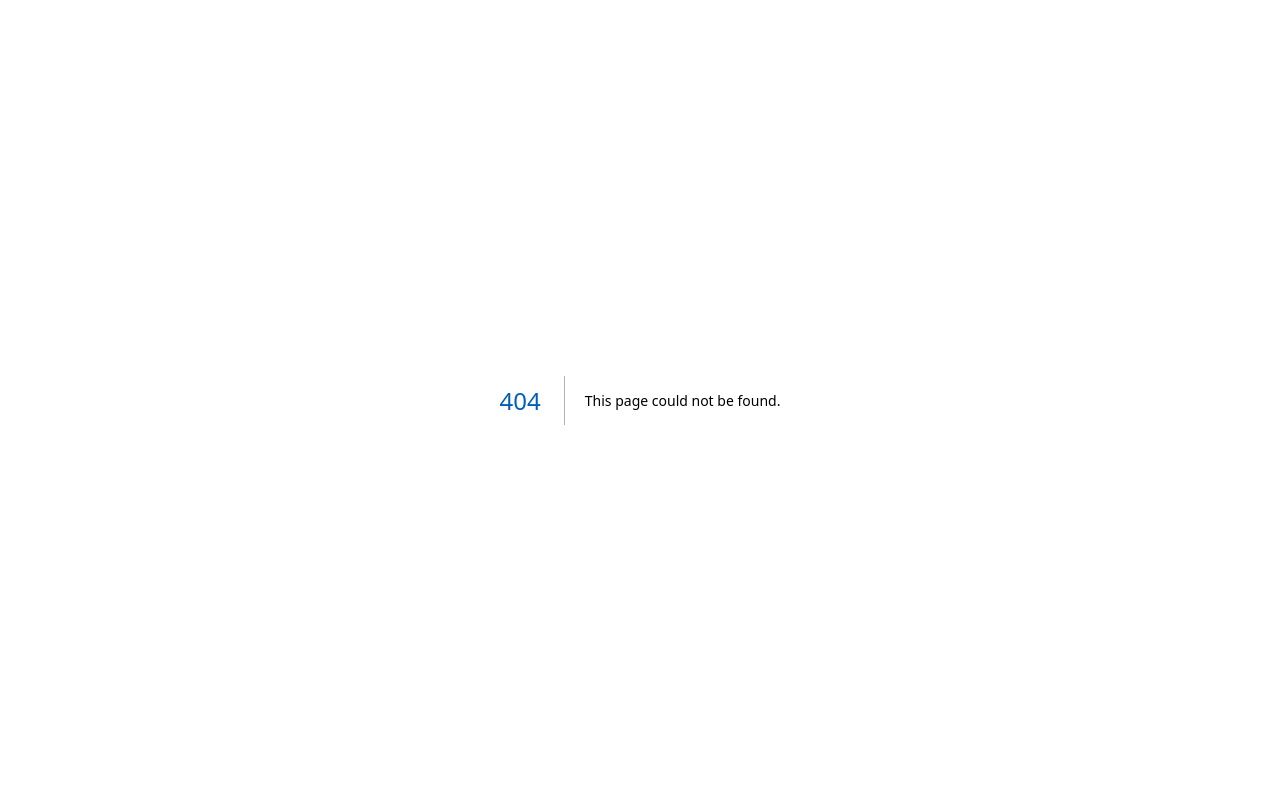
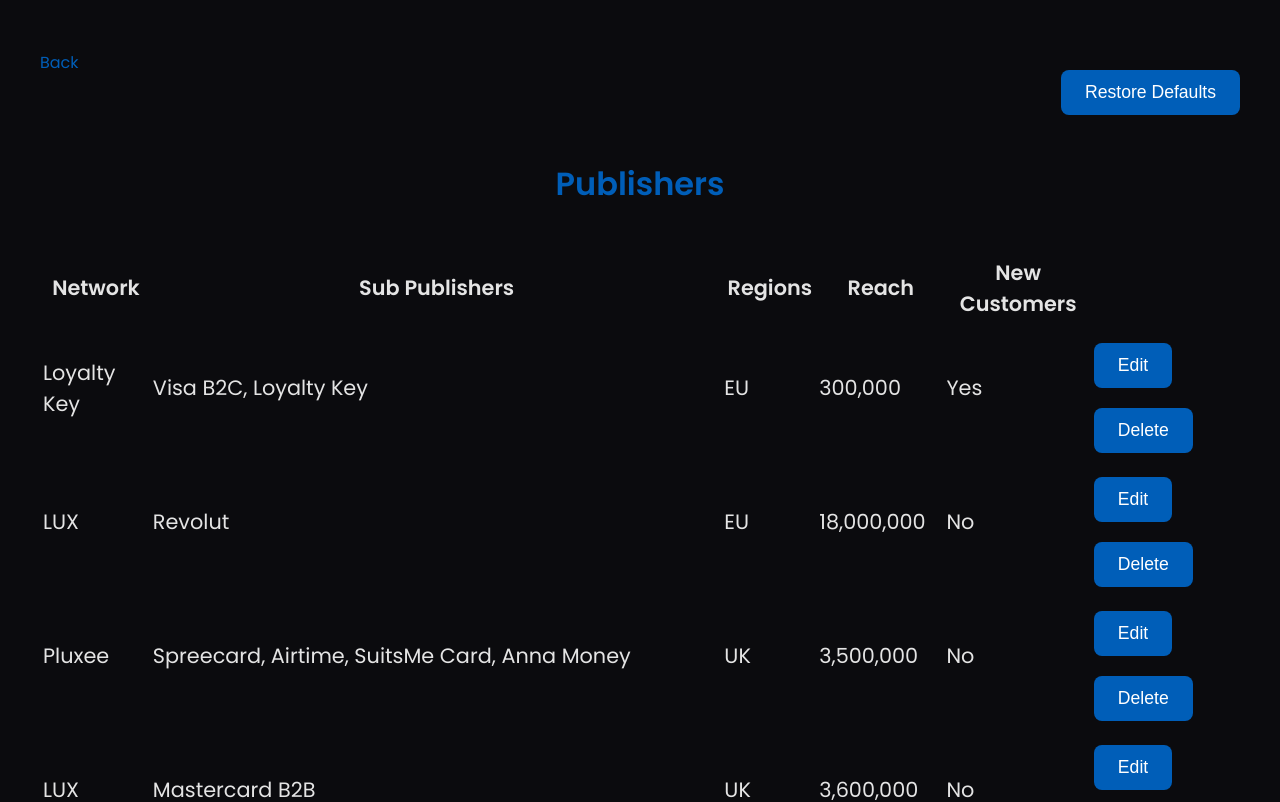
Before and after one commit to TomSumner28/trc-salesgpt-frontend, a Next.js app: page /publishers in a window 1280 px wide. Before the commit this address had no page. Shown: the top 802 px of the page. Built offline with nearby package versions, Linux system fonts and the light colour scheme.

Commit message:
Add publisher manager and auto region reach

```diff
--- /dev/null
+++ b/pages/publishers.js
@@ -0,0 +1,122 @@
+import { useState } from 'react';
+import Head from 'next/head';
+import Link from 'next/link';
+import { usePublishers, DEFAULT_PUBLISHERS } from '../lib/usePublishers';
+
+export default function PublisherAdmin() {
+  const [publishers, setPublishers] = usePublishers();
+  const [editing, setEditing] = useState(null);
+  const [form, setForm] = useState({
+    network: '',
+    sub: '',
+    regions: 'UK',
+    reach: '',
+    newCustomers: false,
+  });
+
+  const resetForm = () => {
+    setEditing(null);
+    setForm({ network: '', sub: '', regions: 'UK', reach: '', newCustomers: false });
+  };
+
+  const startEdit = (p) => {
+    setEditing(p.id);
+    setForm({
+      network: p.network,
+      sub: p.sub,
+      regions: p.regions.join(','),
+      reach: p.reach,
+      newCustomers: p.newCustomers,
+    });
+  };
+
+  const savePublisher = (e) => {
+    e.preventDefault();
+    const regions = form.regions.split(',').map((r) => r.trim().toUpperCase());
+    const updated = { ...form, regions, reach: parseInt(form.reach, 10) || 0, id: editing ?? Date.now() };
+    setPublishers((prev) => {
+      if (editing) {
+        return prev.map((p) => (p.id === editing ? updated : p));
+      }
+      return [...prev, updated];
+    });
+    resetForm();
+  };
+
+  const removePublisher = (id) => {
+    if (confirm('Delete publisher?')) {
+      setPublishers((prev) => prev.filter((p) => p.id !== id));
+    }
+  };
+
+  const restoreDefaults = () => {
+    if (confirm('Restore default data?')) {
+      setPublishers(DEFAULT_PUBLISHERS);
+    }
+  };
+
+  return (
+    <>
+      <Head>
+        <title>Publisher Data</title>
+      </Head>
+      <main className="container">
+        <div style={{ display: 'flex', justifyContent: 'space-between' }}>
+          <Link href="/">Back</Link>
+          <button type="button" onClick={restoreDefaults}>Restore Defaults</button>
+        </div>
+        <h1>Publishers</h1>
+        <table className="monthly-table">
+          <thead>
+            <tr>
+              <th>Network</th>
+              <th>Sub Publishers</th>
+              <th>Regions</th>
+              <th>Reach</th>
+              <th>New Customers</th>
+              <th></th>
+            </tr>
+          </thead>
+          <tbody>
+            {publishers.map((p) => (
+              <tr key={p.id}>
+                <td>{p.network}</td>
+                <td>{p.sub}</td>
+                <td>{p.regions.join(', ')}</td>
+                <td>{p.reach.toLocaleString()}</td>
+                <td>{p.newCustomers ? 'Yes' : 'No'}</td>
+                <td>
+                  <button type="button" onClick={() => startEdit(p)}>Edit</button>{' '}
+                  <button type="button" onClick={() => removePublisher(p.id)}>Delete</button>
+                </td>
+              </tr>
+            ))}
+          </tbody>
+        </table>
+        <form onSubmit={savePublisher} className="form" style={{ marginTop: '20px' }}>
+          <h3>{editing ? 'Edit Publisher' : 'Add Publisher'}</h3>
+          <label className="full-width">
+            Network
+            <input value={form.network} onChange={(e) => setForm({ ...form, network: e.target.value })} required />
+          </label>
+          <label className="full-width">
+            Sub Publishers
+            <input value={form.sub} onChange={(e) => setForm({ ...form, sub: e.target.value })} required />
+          </label>
+          <label>
+            Regions (comma separated e.g. UK,US)
+            <input value={form.regions} onChange={(e) => setForm({ ...form, regions: e.target.value })} />
+          </label>
+          <label>
+            Reach
+            <input type="number" value={form.reach} onChange={(e) => setForm({ ...form, reach: e.target.value })} />
+          </label>
+          <label className="checkbox">
+            <input type="checkbox" checked={form.newCustomers} onChange={(e) => setForm({ ...form, newCustomers: e.target.checked })} /> New Customers
+          </label>
+          <button type="submit" className="full-width">{editing ? 'Save' : 'Add'}</button>
+        </form>
+      </main>
+    </>
+  );
+}
--- a/styles/globals.css
+++ b/styles/globals.css
@@ -24,6 +24,14 @@
   font-family: 'Poppins', sans-serif;
   margin: 0;
   padding: 0;
+}
+
+a {
+  color: var(--brand);
+  text-decoration: none;
+}
+a:hover {
+  text-decoration: underline;
 }
 
 button {
@@ -183,6 +191,13 @@
   right: 20px;
 }
 
+.top-bar {
+  display: flex;
+  justify-content: space-between;
+  align-items: center;
+  position: relative;
+}
+
 .theme-switch button {
   margin-top: 0;
 }
```
Also changed, not shown: pages/index.js (+28 -7 lines), lib/usePublishers.js (added), 1 other file (tests, documents, lock files or other folders).
